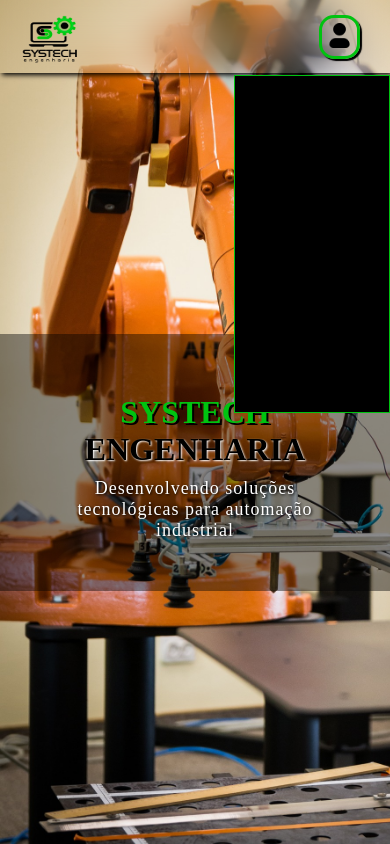
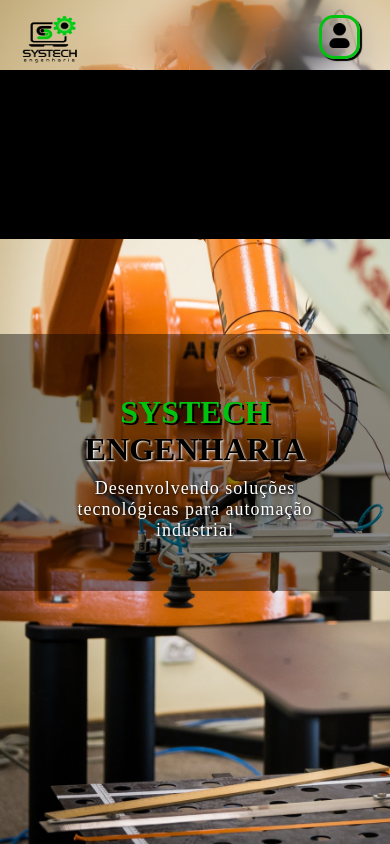
Before and after one commit to jardelvasconcelos/systech, a React (Create React App) app: page / in a window 390 px wide. Both pictures are taken after a click on the button 339 px from the left and 36 px from the top of the page. Shown: the top 844 px of the page. Built offline with nearby package versions, Linux system fonts and the light colour scheme.

Commit message:
incremento de conteudo no menu de contato

```diff
--- a/src/componentes/topo/topo.css
+++ b/src/componentes/topo/topo.css
@@ -10,11 +10,13 @@
   /*     border: 2px solid red; */
 
 }
-.container-logo{
+
+.container-logo {
   min-width: min-content;
   /*   border: 2px solid rgb(236, 133, 14); */
 }
-.img-logo{
+
+.img-logo {
   width: 140px;
   height: 140px;
   padding-top: 15px;
@@ -24,14 +26,15 @@
 
 
 
-.container-item-buttom{
+.container-item-buttom {
   display: flex;
   flex-direction: column;
   width: min-content;
   padding: 30px;
   visibility: hidden;
 }
-.menu-buttom{
+
+.menu-buttom {
   /*  background-color: var(--cor1); */
   /* border-radius: 10px; */
   padding: 5px;
@@ -42,10 +45,12 @@
   /* color: black; */
   /* text-shadow: 1px 1px 1px black; */
 }
-.menu-img-buttom{
+
+.menu-img-buttom {
   width: 25px;
   height: 25px;
 }
+
 /* .menu_burger {
   width: 30px;
   height: 5px;
@@ -55,17 +60,19 @@
   background-color: #0a0a0a;
   cursor: pointer;
 } */
-button{
-  background: none ;
+button {
+  background: none;
 }
-.container-link-topo{
+
+.container-link-topo {
   display: flex;
   justify-content: center;
   align-items: center;
   /*  border: 2px solid rgb(17, 0, 255); */
 
 }
-.link-topo{
+
+.link-topo {
   font-size: 15px;
   margin: 50px;
   text-decoration: none;
@@ -77,41 +84,53 @@
 
 }
 
-@media screen and (max-width: 900px){
-  .container-link-topo{
+@media screen and (max-width: 900px) {
+  .container-link-topo {
     display: none;
 
   }
+
   .img-logo {
     width: 100px;
     height: 100px;
   }
-  .container-topo{
+
+  .container-topo {
     /* background-color: white; */
     box-shadow: 2px 2px 5px black;
     backdrop-filter: blur(20px);
 
   }
-  .container-item-buttom{
+
+  .container-item-buttom {
     visibility: visible;
     /*   border: 2px solid red; */
   }
-  .dentro{
+
+  .dentro {
     visibility: visible;
   }
-  .fora{
+
+  .fora {
     visibility: hidden;
   }
-  .teste{
-    padding-top: 150px;
+
+  .container-contato {
+    /*  padding-top: 150px; */
     position: fixed;
-    top: 75px;
-    right: 0px;
-    width: 40vw;
-    height: 40vh;
+    top: 70px;
+    /* right: 0px; */
+    width: 100vw;
+    height: 20vh;
     background-color: black;
-    border: 1px solid var(--cor1);
+    /* border: 1px solid var(--cor1); */
     /* border-radius: 20px 0px 0px 90px; */
-
+    display: flex;
+    justify-content: space-around;
+    flex-direction: row;
+    align-content: center;
+  }
+  .container-endereco{
+    color: white;
   }
 }
--- a/src/componentes/topo/topo.js
+++ b/src/componentes/topo/topo.js
@@ -33,10 +33,22 @@
                 </nav>
             </header>
             <div className={openMenu ? 'dentro' : 'fora'}>
-                <div className="teste">
+                <div className="container-contato">
+                    {/* <div className="container-endereco">
+                        <h2>Endereço</h2>
+                        <span>Ministro Gabriel , 89</span>
+                        <span>Guabirotuba - Curitiba - PR</span>
+                    </div>
                     <div>
-
-                    </div>
+                        <h2>Contatos</h2>
+                        <div>
+                            <img src="assets/" alt="whats" />
+                            <img src="assets/" alt="email" />
+                        </div>
+                    </div> */}
+                    {/* <div>
+                        <img className="img-logo" src="assets/fundo_preto.jpg" alt="" />
+                    </div> */}
                 </div>
             </div>
         </section>
```
Lines whose indentation alone changed are shown as unchanged.
